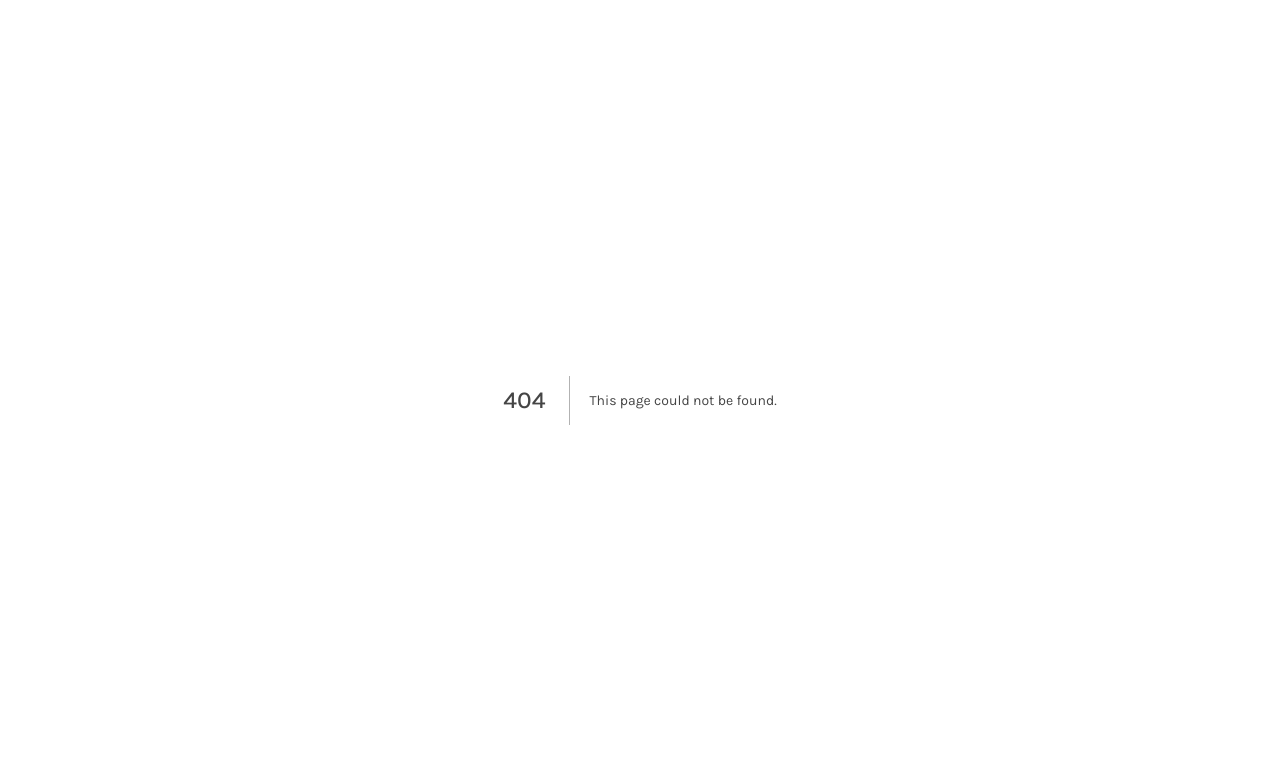
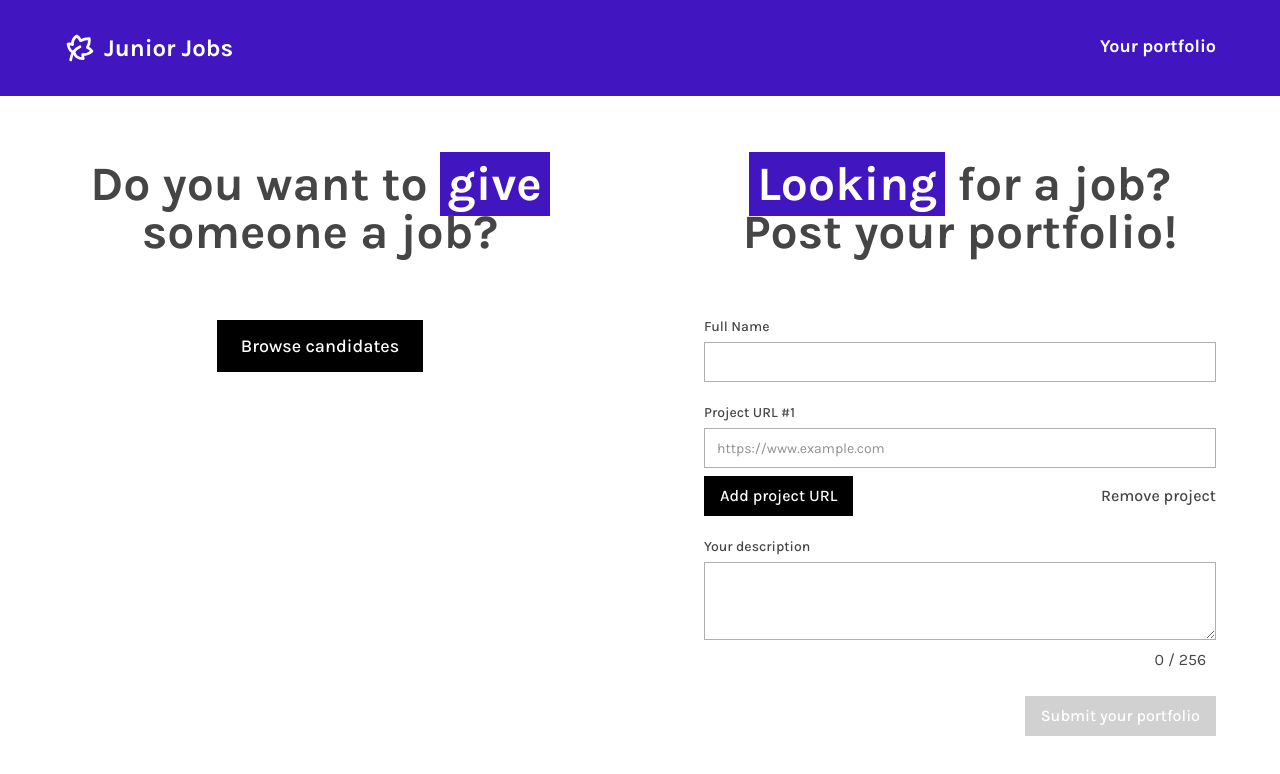
Before and after one commit to kosmonavta-adm/juniorjobs, a Next.js app: page /welcome in a window 1280 px wide. Before the commit this address had no page. Shown: the top 774 px of the page. Built offline with nearby package versions, Linux system fonts and the light colour scheme; no server answers.

Commit message:
JJ-2: added welcome page

```diff
--- /dev/null
+++ b/src/app/(dashboard)/layout.tsx
@@ -0,0 +1,14 @@
+import DesktopNavigation from '@/components/navigation/DesktopNavigation';
+
+export default function RootLayout({
+    children,
+}: Readonly<{
+    children: React.ReactNode;
+}>) {
+    return (
+        <div className="flex flex-col">
+            <DesktopNavigation />
+            <main>{children}</main>
+        </div>
+    );
+}
--- /dev/null
+++ b/src/app/(dashboard)/welcome/page.tsx
@@ -0,0 +1,38 @@
+import Link from 'next/link';
+
+import PostPortfolio from '@/components/portfolio/PostPortfolio';
+import Button from '@/components/ui/Button';
+import { url } from '@/utils/utils';
+
+export default async function WelcomePage() {
+    // const supabase = createClient();
+
+    // const { data } = await supabase.auth.getUser();
+
+    // if (data?.user) {
+    //     redirect(url.dashboard);
+    // }
+
+    return (
+        <div className="grid h-[calc(100svh-96px)] min-h-0 grid-cols-1 lg:grid-cols-2">
+            <article className="flex flex-col gap-16 p-16">
+                <p className="mt-0 text-center text-5xl font-bold">
+                    Do you want to <span className="bg-purple-800 px-2 py-1 text-white">give</span> someone a job?
+                </p>
+                <Button
+                    className="mx-auto"
+                    size="lg"
+                    asChild
+                >
+                    <Link href={url.candidates}>Browse candidates</Link>
+                </Button>
+            </article>
+            <article className="flex flex-col gap-8 p-16">
+                <p className="text-center text-5xl font-bold">
+                    <span className="bg-purple-800 px-2 py-1 text-white">Looking</span> for a job? Post your portfolio!
+                </p>
+                <PostPortfolio />
+            </article>
+        </div>
+    );
+}
--- /dev/null
+++ b/src/components/navigation/DesktopNavigation.tsx
@@ -0,0 +1,24 @@
+import Link from 'next/link';
+
+import { menu } from '@/components/navigation/_navigationUtils';
+import Logo from '@/components/ui/Logo';
+
+const DesktopNavigation = () => {
+    return (
+        <nav className="flex justify-between bg-purple-800 px-16 py-8">
+            <Logo variant="light" />
+            <menu>
+                {menu.map((menuItem) => (
+                    <li
+                        key={menuItem.id}
+                        className="text-lg font-bold text-white"
+                    >
+                        <Link href={menuItem.url}>{menuItem.name}</Link>
+                    </li>
+                ))}
+            </menu>
+        </nav>
+    );
+};
+
+export default DesktopNavigation;
--- /dev/null
+++ b/src/components/navigation/_navigationUtils.ts
@@ -0,0 +1,7 @@
+export const menu = [
+    {
+        id: 0,
+        url: '/your-portfolio',
+        name: 'Your portfolio',
+    },
+];
--- /dev/null
+++ b/src/components/portfolio/PostPortfolio.tsx
@@ -0,0 +1,124 @@
+'use client';
+import { zodResolver } from '@hookform/resolvers/zod';
+import { useFieldArray, useForm } from 'react-hook-form';
+import { z } from 'zod';
+
+import Button from '@/components/ui/Button';
+import { Input } from '@/components/ui/Input';
+import Textarea from '@/components/ui/Textarea';
+import { createClient } from '@/supabase/client';
+import { cxTw } from '@/utils/utils';
+
+const PostPortfolio = () => {
+    const supabase = createClient();
+
+    const PORTFOLIO = {
+        FULL_NAME: 'fullName',
+        PROJECTS: 'projects',
+        DESCRIPTION: 'description',
+        PROJECT_URL: 'url',
+    } as const;
+
+    const MAX_DESCRIPTION_LENGTH = 256;
+
+    const portfolioSchema = z.object({
+        [PORTFOLIO.FULL_NAME]: z.string().min(1),
+        [PORTFOLIO.DESCRIPTION]: z.string().min(1).max(MAX_DESCRIPTION_LENGTH),
+        [PORTFOLIO.PROJECTS]: z.array(z.object({ [PORTFOLIO.PROJECT_URL]: z.string().min(1) })),
+    });
+
+    const { register, handleSubmit, formState, control, watch } = useForm({
+        resolver: zodResolver(portfolioSchema),
+        defaultValues: {
+            [PORTFOLIO.FULL_NAME]: '',
+            [PORTFOLIO.DESCRIPTION]: '',
+            [PORTFOLIO.PROJECTS]: [{ [PORTFOLIO.PROJECT_URL]: '' }],
+        },
+    });
+
+    const descriptionLength = watch(PORTFOLIO.DESCRIPTION).length;
+
+    const { append, fields, remove } = useFieldArray({ control, name: PORTFOLIO.PROJECTS });
+
+    const handleSubmitPortfolio = async (data: z.infer<typeof portfolioSchema>) => {
+        const projectUrls = data.projects.reduce((result, item, index) => {
+            result = { ...result, [`project_url_${index}`]: item.url };
+
+            return result;
+        }, {});
+        const parsedData = {
+            full_name: data.fullName,
+            peek_count: 0,
+            ...projectUrls,
+        };
+        supabase.from('portfolios').insert(parsedData);
+    };
+
+    return (
+        <form
+            onSubmit={handleSubmit(handleSubmitPortfolio)}
+            className="mx-auto mt-8 grid w-full max-w-screen-sm gap-6"
+        >
+            <Input
+                label={{ value: 'Full Name' }}
+                {...register(PORTFOLIO.FULL_NAME)}
+            />
+            <div>
+                {fields.map((field, index) => (
+                    <Input
+                        className={cxTw(index === fields.length - 1 ? 'mb-2' : 'mb-6')}
+                        label={{ value: `Project URL #${index + 1}` }}
+                        placeholder="https://www.example.com"
+                        key={field.id}
+                        {...register(`${PORTFOLIO.PROJECTS}.${index}.${PORTFOLIO.PROJECT_URL}`)}
+                    />
+                ))}
+
+                <div className="flex justify-between">
+                    {fields.length <= 4 && (
+                        <Button
+                            type="button"
+                            onClick={() => append({ [PORTFOLIO.PROJECT_URL]: '' })}
+                        >
+                            Add project URL
+                        </Button>
+                    )}
+                    <Button
+                        className="ml-auto px-0"
+                        type="button"
+                        variant="ghost"
+                        onClick={() => remove(fields.length - 1)}
+                    >
+                        Remove project
+                    </Button>
+                </div>
+            </div>
+            <Textarea
+                label={{ value: 'Your description' }}
+                {...register(PORTFOLIO.DESCRIPTION)}
+                helperText={
+                    <>
+                        <span
+                            className={cxTw(
+                                'inline-flex w-12 justify-end pr-1',
+                                descriptionLength > MAX_DESCRIPTION_LENGTH && 'font-bold text-red-500'
+                            )}
+                        >
+                            {descriptionLength}
+                        </span>
+                        <span className="inline-flex w-12">{` / ${MAX_DESCRIPTION_LENGTH}`}</span>
+                    </>
+                }
+            />
+            <Button
+                type="submit"
+                disabled={formState.isValid === false}
+                className="ml-auto"
+            >
+                Submit your portfolio
+            </Button>
+        </form>
+    );
+};
+
+export default PostPortfolio;
--- a/src/components/ui/Input.tsx
+++ b/src/components/ui/Input.tsx
@@ -70,7 +70,7 @@ const Input = forwardRef<HTMLInputElement, InputProps>(
                             )}
                         </button>
                     )}
-                    <p className="mt-1 text-xs text-neutral-600">{helperText}</p>
+                    {helperText && <p className="mt-1 text-xs text-neutral-600">{helperText}</p>}
                 </div>
                 {error && <ErrorText>{error}</ErrorText>}
             </div>
--- a/src/components/ui/Logo.tsx
+++ b/src/components/ui/Logo.tsx
@@ -4,14 +4,17 @@ import Leaf from '@/components/icons/Leaf';
 import { cxTw } from '@/utils/utils';
 
 type LogoProps = {
-    className: ClassValue;
+    className?: ClassValue;
+    variant: 'light' | 'dark';
 };
 
-const Logo = ({ className }: LogoProps) => {
+const Logo = ({ className, variant }: LogoProps) => {
     return (
         <div className={cxTw('flex h-fit items-center gap-2', className)}>
-            <Leaf className="h-8 w-8 stroke-white" />
-            <p className="text-2xl font-bold text-white">Junior Jobs</p>
+            <Leaf className={cxTw('h-8 w-8', variant === 'light' ? 'stroke-white' : 'stroke-purple-800')} />
+            <p className={cxTw('text-2xl font-bold', variant === 'light' ? 'text-white' : 'text-purple-800')}>
+                Junior Jobs
+            </p>
         </div>
     );
 };
--- /dev/null
+++ b/src/components/ui/Textarea.tsx
@@ -0,0 +1,48 @@
+import { ComponentPropsWithoutRef, forwardRef, ReactNode, useId } from 'react';
+
+import ErrorText from '@/components/ui/ErrorText';
+import { Label } from '@/components/ui/Label';
+import { cxTw } from '@/utils/utils';
+
+interface Textarea extends ComponentPropsWithoutRef<'textarea'> {
+    label?: {
+        value: string;
+        className?: string;
+    };
+    rows?: number;
+    error?: string;
+    helperText?: ReactNode;
+}
+
+const Textarea = forwardRef<HTMLTextAreaElement, Textarea>(
+    ({ label, rows = 3, error, className, helperText, ...props }, ref) => {
+        const id = useId();
+        const isLabelGiven = label !== undefined;
+
+        return (
+            <div className={cxTw('grid gap-2', className)}>
+                {isLabelGiven && (
+                    <Label
+                        className={cxTw(label.className)}
+                        htmlFor={id}
+                    >
+                        {label.value}
+                    </Label>
+                )}
+                <textarea
+                    ref={ref}
+                    id={id}
+                    rows={rows}
+                    className="'flex w-full border border-neutral-300 px-3 py-2 text-sm placeholder:text-neutral-400 focus-visible:outline-none focus-visible:ring-2 disabled:cursor-not-allowed disabled:bg-neutral-50 disabled:opacity-50"
+                    {...props}
+                />
+                {helperText && <p className="ml-auto">{helperText}</p>}
+                {error && <ErrorText>{error}</ErrorText>}
+            </div>
+        );
+    }
+);
+
+Textarea.displayName = 'Textarea';
+
+export default Textarea;
--- a/src/utils/utils.ts
+++ b/src/utils/utils.ts
@@ -7,6 +7,7 @@ export const url = {
     register: '/register',
     dashboard: '/dashboard',
     forgotPassword: '/auth/forgot-password',
+    candidates: '/candidates',
 };
 
 export const cxTw = (...classes: ClassValue[]) => twMerge(clsx(...classes));
```
Also changed, not shown: src/components/portfolio/_portfolioUtils.ts (added).
